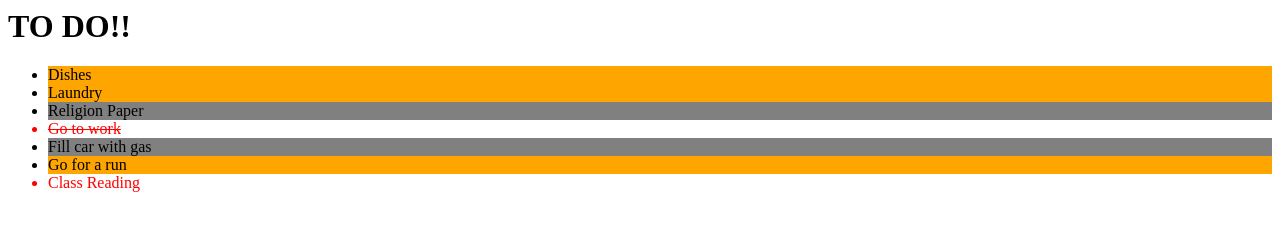
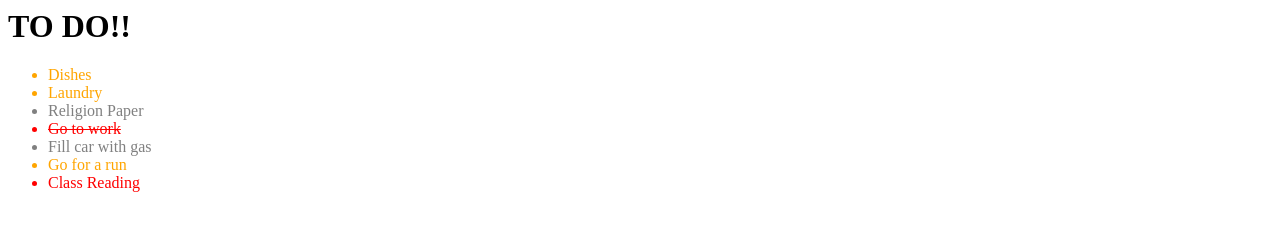
Before and after one commit to gadeta01/gadeta01.github.io, a plain HTML site: page todolist.html in a window 1280 px wide. Drawn offline with Linux system fonts and the light colour scheme.

Commit message:
Update todolist.css

```diff
--- a/todolist.css
+++ b/todolist.css
@@ -2,10 +2,10 @@
   color: red;
 }
 .medium {
-  background-color: orange;
+  color: orange;
 }
 .low {
-  background-color: gray;
+  color: gray;
 }
 .done {
   text-decoration:line-through;
```
